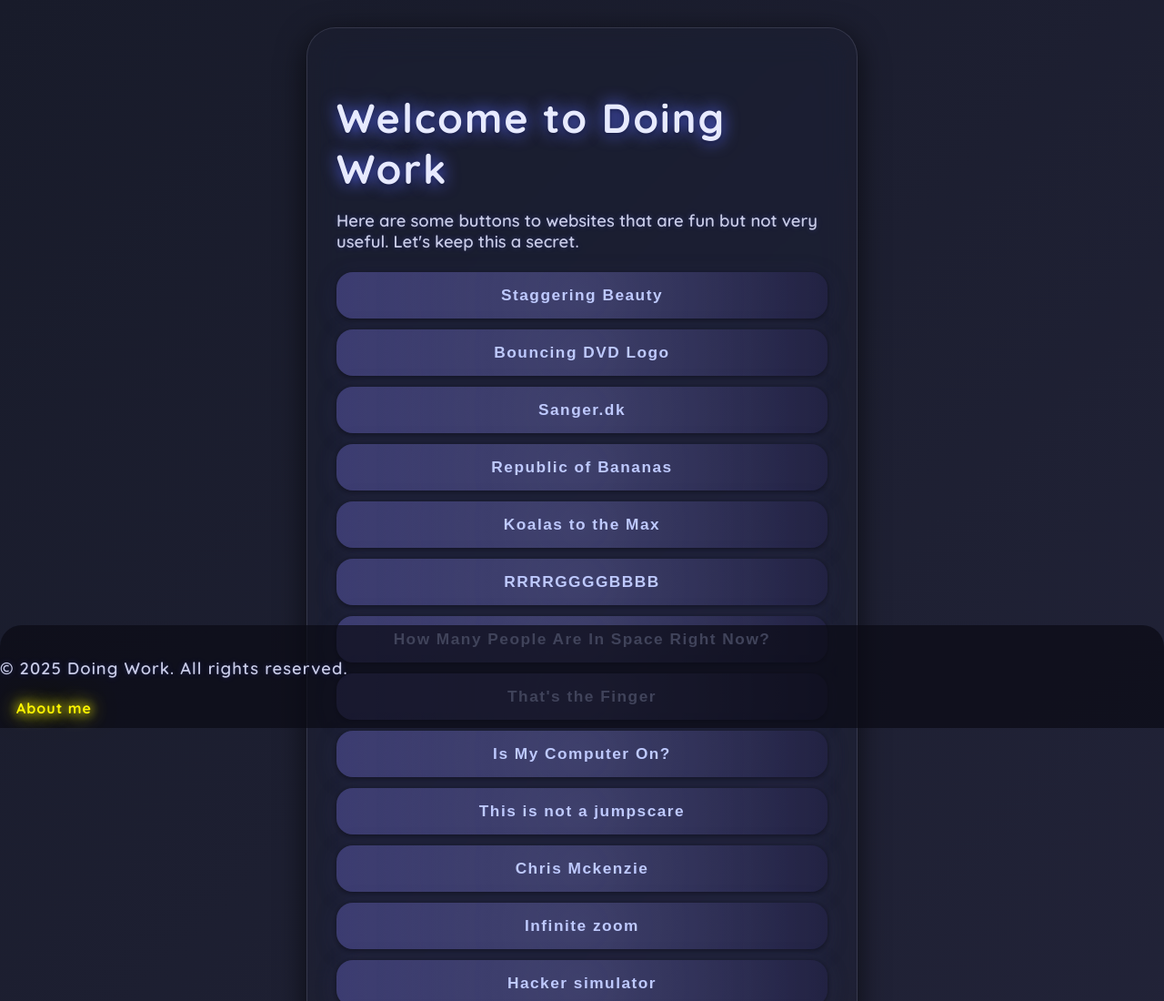
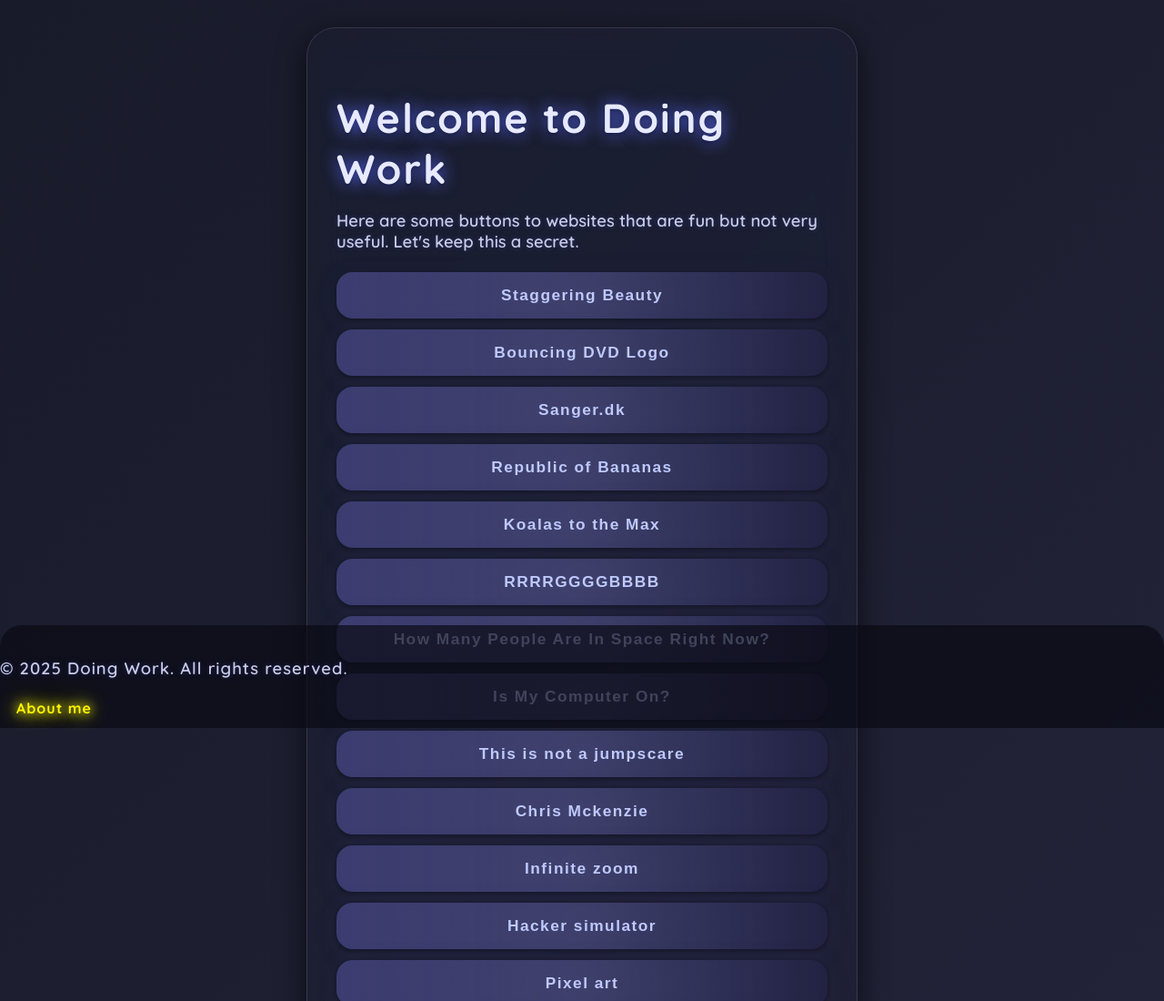
Before and after one commit to Saarth-Manchanda/Useless, a plain HTML site: page index.html in a window 1280 px wide. Shown: the top 1100 px of the page at 91% size. Drawn offline with Linux system fonts and the light colour scheme.

Commit message:
Update index.html

```diff
--- a/index.html
+++ b/index.html
@@ -183,7 +183,6 @@
         <button class="button" onclick="openLink('http://www.koalastothemax.com/')" onmouseover="playSound()">Koalas to the Max</button>
         <button class="button" onclick="openLink('http://www.rrrgggbbb.com/')" onmouseover="playSound()">RRRRGGGGBBBB</button>
         <button class="button" onclick="openLink('http://www.howmanypeopleareinspacerightnow.com/')" onmouseover="playSound()">How Many People Are In Space Right Now?</button>
-        <button class="button" onclick="openLink('http://www.thatsthefinger.com/')" onmouseover="playSound()">That's the Finger</button>
         <button class="button" onclick="openLink('http://www.ismycomputeron.com/')" onmouseover="playSound()">Is My Computer On?</button>
         <button class="button" onclick="openLink('https://thisisnotajumpscare.com/')" onmouseover="playSound()">This is not a jumpscare</button>
         <button class="button" onclick="openLink('https://chrismckenzie.com/')" onmouseover="playSound()">Chris Mckenzie</button>
```
